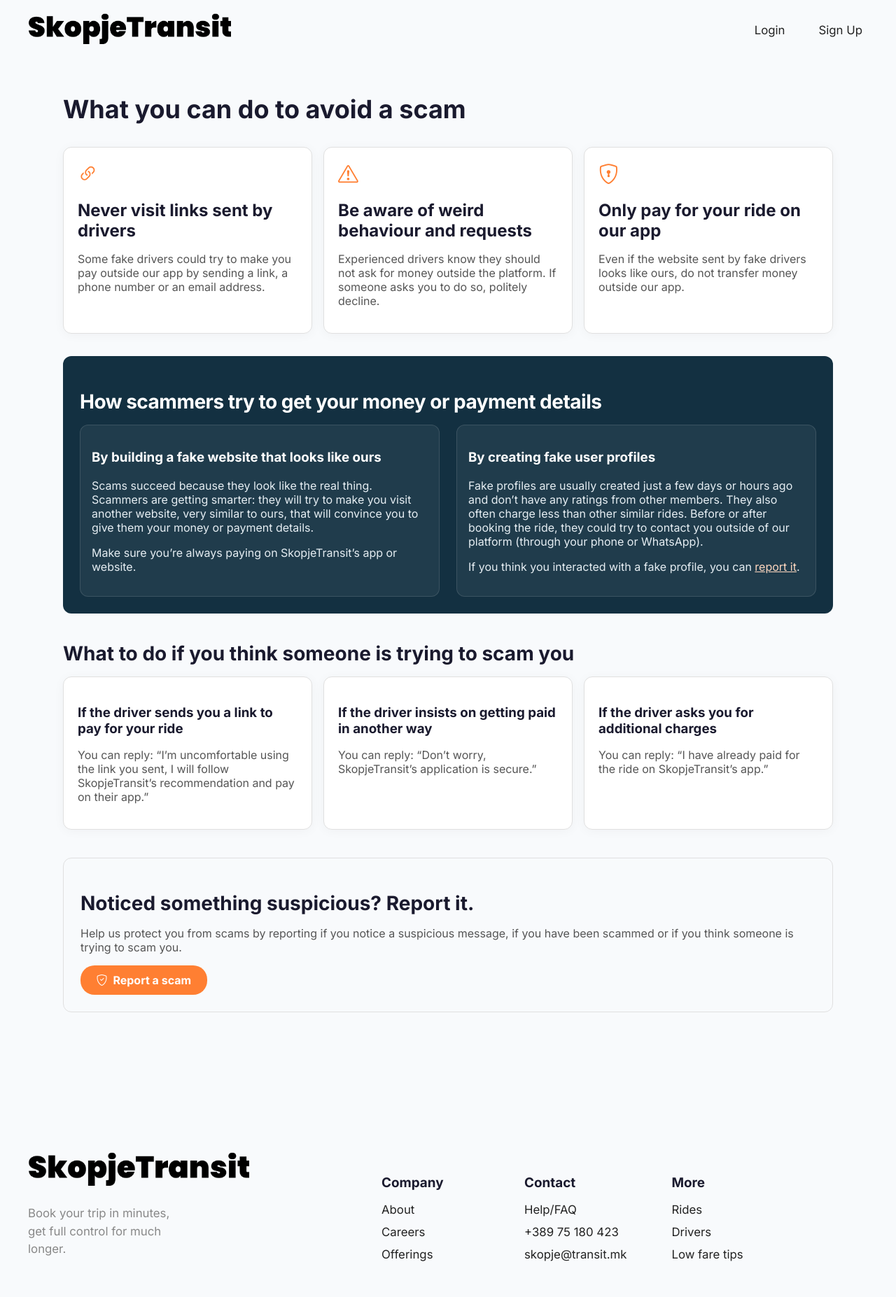
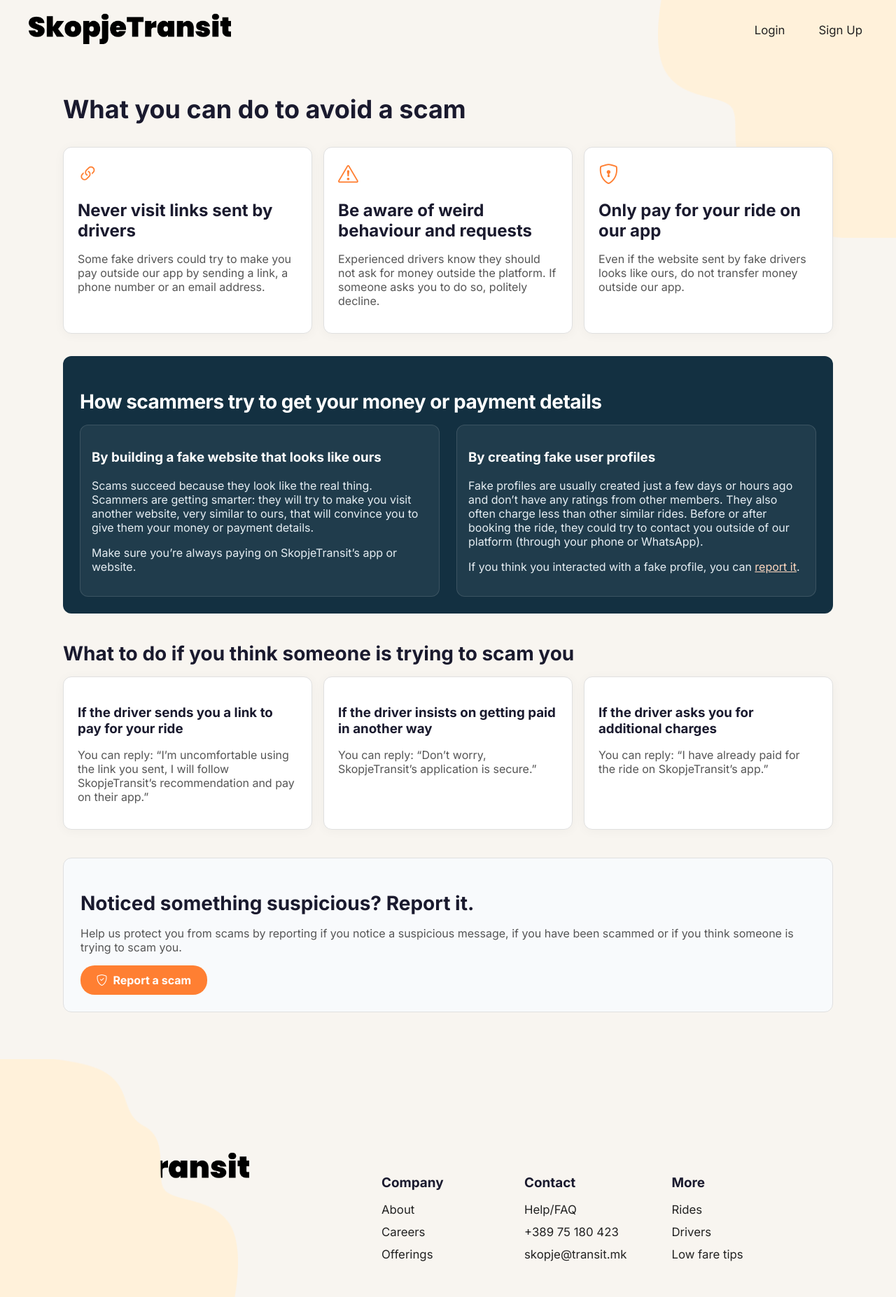
Before and after one commit to anamarijakraus/SkopjeTransit, a Django app: template core/templates/scam_safety.html in a window 1280 px wide. Shown: the whole page at 70% size. Run offline with Django 5.2, Linux system fonts and the light colour scheme; the template is opened without the code that fills it, so the values that code supplies are empty.

Commit message:
add decorative blobs and warm background to scam safety page
Co-Authored-By: Claude Sonnet 4.6 <noreply@anthropic.com>

```diff
--- a/core/templates/scam_safety.html
+++ b/core/templates/scam_safety.html
@@ -1,9 +1,29 @@
 {% extends 'base.html' %}
 {% load static %}
+
+{% block page_decorations %}
+<img class="blob blob-tr" src="{% static 'photos/right_part_of_navbar.png' %}" alt="">
+<img class="blob blob-bl" src="{% static 'photos/right_part_of_navbar.png' %}" alt="">
+{% endblock %}
+
 {% block content %}
 <style>
+    .blob {
+        position: absolute;
+        pointer-events: none;
+        width: 340px;
+        height: 340px;
+        object-fit: cover;
+        z-index: 0;
+    }
+    .blob-tr { top: 0; right: 0; }
+    .blob-bl { bottom: 0; left: 0; transform: rotate(180deg); }
+    body { background: #F8F5F0; }
+
     /* Page container aligns with profile/login look */
-    .page-container { max-width: 1100px; margin: 0 auto; padding: 2rem 1rem 4rem 1rem; }
+    .page-container {
+        position: relative;
+        z-index: 1; max-width: 1100px; margin: 0 auto; padding: 2rem 1rem 4rem 1rem; }
     .page-title { font-size: 2.25rem; font-weight: 900; color: #1a1a2e; margin: 1rem 0 2rem 0; text-align: left; font-family: 'Inter', sans-serif; }
 
     /* Top three tips */
```
